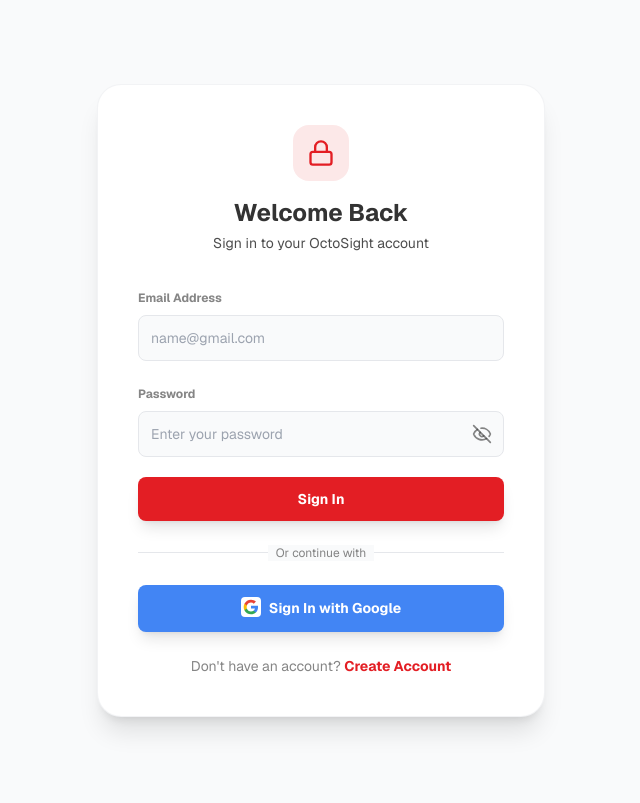
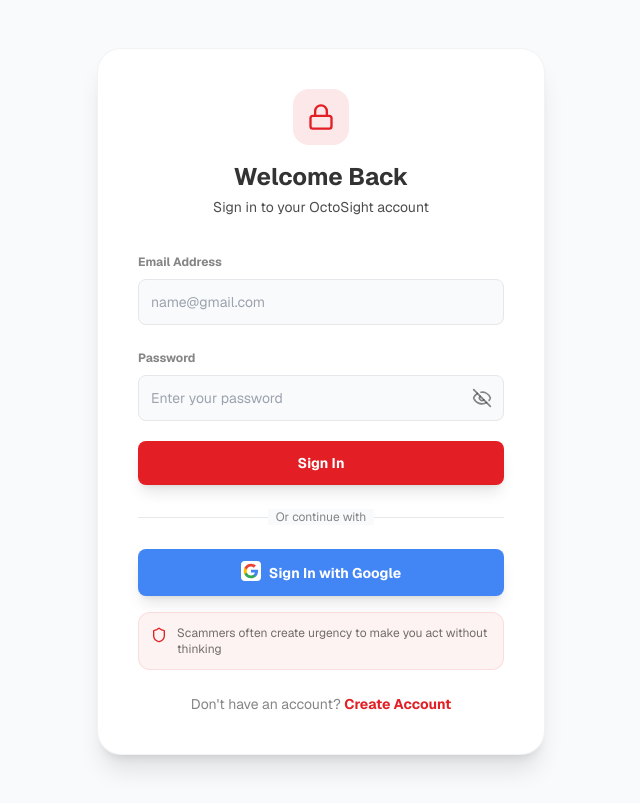
Before and after one commit to G4l1le30/octosight-web-app, a Next.js app in the folder frontend/: page /login in a window 1280 px wide. Shown: the whole page, without its empty margins (319-959 px from the left). Built offline with nearby package versions, Linux system fonts and the light colour scheme; no server answers.

Commit message:
feat(auth): rotating security tips on login and register pages

```diff
--- a/frontend/app/(auth)/login/page.tsx
+++ b/frontend/app/(auth)/login/page.tsx
@@ -8,6 +8,7 @@
 import { AuthCard } from "@/components/auth/AuthCard";
 import { AuthInput } from "@/components/auth/AuthInput";
 import { GoogleAuthButton } from "@/components/auth/GoogleAuthButton";
+import { SecurityTips } from "@/components/auth/SecurityTips";
 import { Lock } from "lucide-react";
 import { toast } from "sonner";
 
@@ -144,6 +145,8 @@
       </div>
 
       <GoogleAuthButton onClick={() => loginWithGoogleAction()} loading={loading} type="login" />
+
+      <SecurityTips />
     </AuthCard>
   );
 }
--- a/frontend/app/(auth)/register/page.tsx
+++ b/frontend/app/(auth)/register/page.tsx
@@ -8,6 +8,7 @@
 import { AuthCard } from "@/components/auth/AuthCard";
 import { AuthInput } from "@/components/auth/AuthInput";
 import { GoogleAuthButton } from "@/components/auth/GoogleAuthButton";
+import { SecurityTips } from "@/components/auth/SecurityTips";
 import { UserPlus, CheckCircle2 } from "lucide-react";
 import { toast } from "sonner";
 
@@ -205,6 +206,8 @@
 
       <GoogleAuthButton onClick={() => loginWithGoogleAction()} loading={loading} type="register" />
 
+      <SecurityTips />
+
       {showGoogleSuccess && (
         <div className="fixed inset-0 z-50 flex items-center justify-center p-3 md:p-4">
           <div className="absolute inset-0 bg-black/40 backdrop-blur-sm" />
--- /dev/null
+++ b/frontend/components/auth/SecurityTips.tsx
@@ -0,0 +1,35 @@
+"use client";
+
+import React, { useState, useEffect } from "react";
+import { Shield } from "lucide-react";
+
+const tips = [
+  "Confirm unusual requests through official channels",
+  "Scammers often create urgency to make you act without thinking",
+  "Legitimate banks never ask for your OTP or password via email",
+  "Check the sender address carefully — one character makes all the difference",
+  "Hover over links before clicking to see the real destination URL",
+  "Enable two-factor authentication on all your important accounts",
+  "Always verify unexpected requests by calling the company directly",
+  "Never share your PIN, password, or OTP with anyone, even if they claim to be from your bank",
+];
+
+export const SecurityTips: React.FC = () => {
+  const [tipIndex, setTipIndex] = useState(0);
+
+  useEffect(() => {
+    const interval = setInterval(() => {
+      setTipIndex((prev) => (prev + 1) % tips.length);
+    }, 5000);
+    return () => clearInterval(interval);
+  }, []);
+
+  return (
+    <div className="flex items-start gap-2 md:gap-2.5 p-2.5 md:p-3 rounded-lg md:rounded-xl bg-primary/5 border border-primary/10 max-w-md mx-auto mt-3 md:mt-4 animate-fadeIn">
+      <Shield className="size-3.5 md:size-4 text-primary shrink-0 mt-0.5" />
+      <p className="text-[11px] md:text-xs text-secondary/70 leading-relaxed">
+        {tips[tipIndex]}
+      </p>
+    </div>
+  );
+};
```
Also changed, not shown: 1 other file (tests, documents, lock files or other folders).
